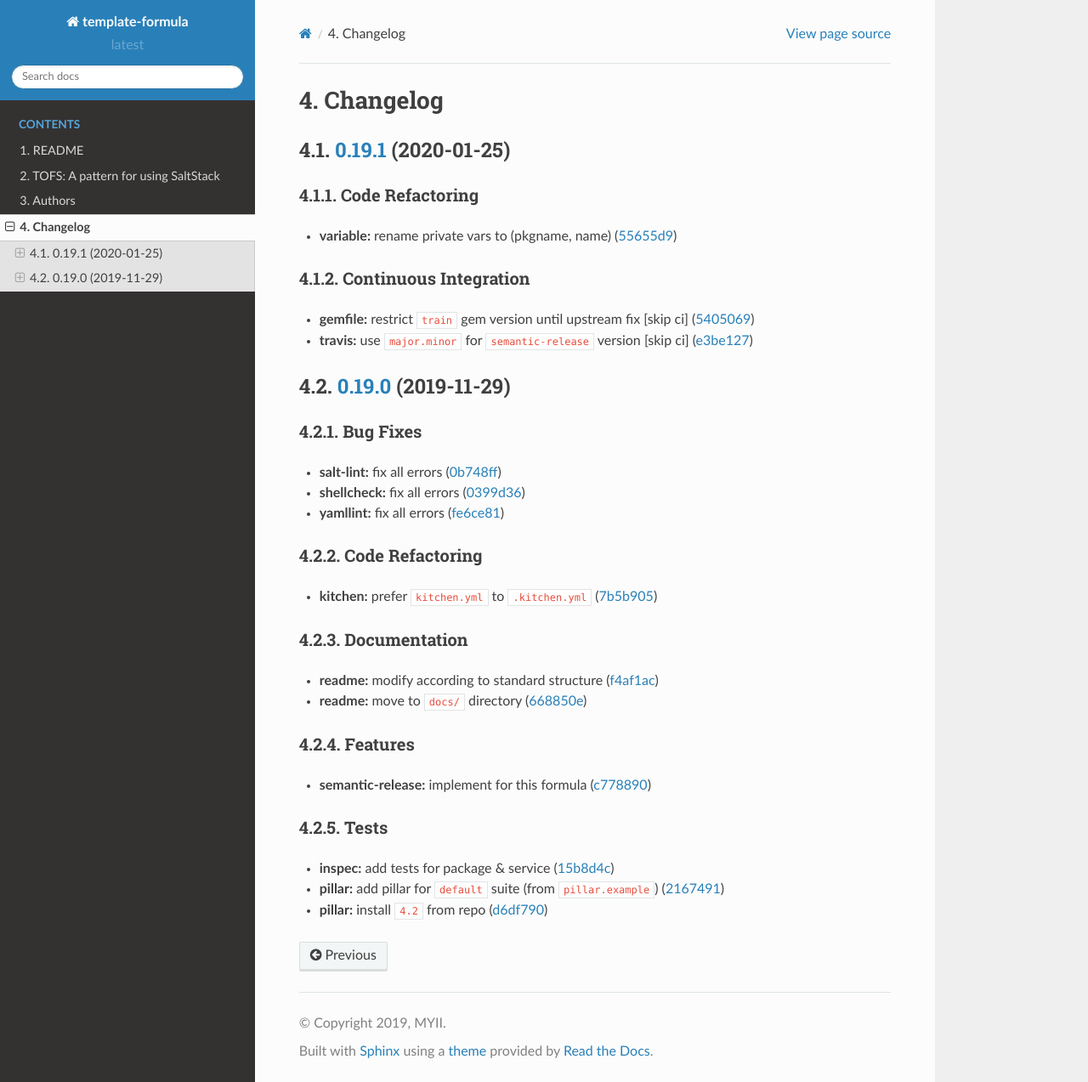
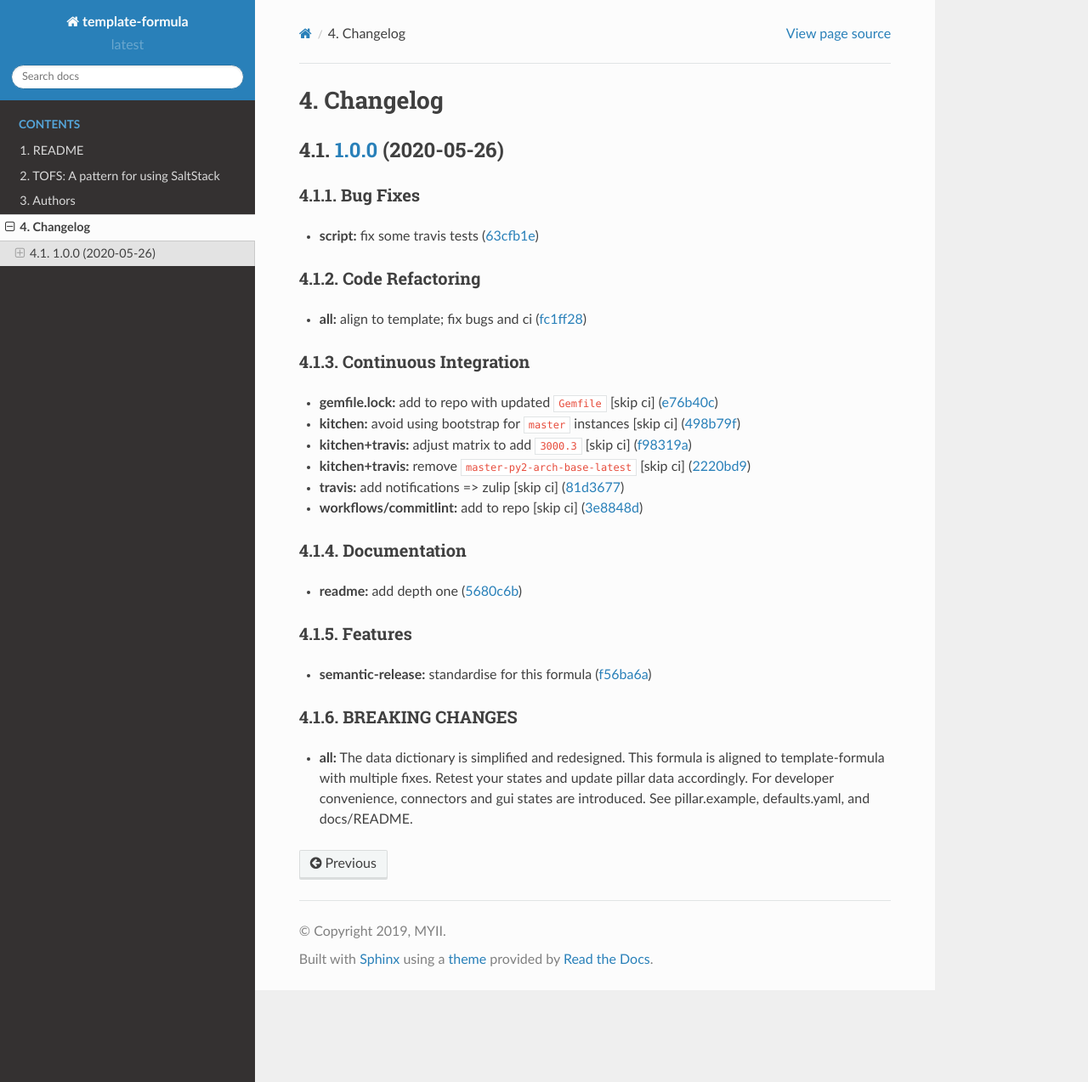
Before and after one commit to saltstack-formulas/mongodb-formula, a Sphinx documentation site: the page built from docs/CHANGELOG.rst, in a window 1280 px wide and 1273 px high. Shown: the whole window at 85% size. Built offline with Sphinx 7.4.7 and the Read the Docs theme 2.0.0, drawn with Linux system fonts in a browser that asks for light colours; pages that are not in the unit, such as notebooks, are missing from menus.

Commit message:
chore(release): 1.0.0 [skip ci]
# [1.0.0](https://github.com/saltstack-formulas/mongodb-formula/compare/v0.19.1...v1.0.0) (2020-05-26)

### Bug Fixes

* **script:** fix some travis tests ([63cfb1e](https://github.com/saltstack-formulas/mongodb-formula/commit/63cfb1e388b46f82b5e555f27839f618d49734f4))

### Code Refactoring

* **all:** align to template; fix bugs and ci ([fc1ff28](https://github.com/saltstack-formulas/mongodb-formula/commit/fc1ff28b9dc944bf9460c804e8a70d2be6cd4fb8))

### Continuous Integration

* **gemfile.lock:** add to repo with updated `Gemfile` [skip ci] ([e76b40c](https://github.com/saltstack-formulas/mongodb-formula/commit/e76b40ce14405173c1d4f88584dba8ef28c1eb07))
* **kitchen:** avoid using bootstrap for `master` instances [skip ci] ([498b79f](https://github.com/saltstack-formulas/mongodb-formula/commit/498b79f6ffaeef4560c02d805536d20c6f7d1ba7))
* **kitchen+travis:** adjust matrix to add `3000.3` [skip ci] ([f98319a](https://github.com/saltstack-formulas/mongodb-formula/commit/f98319a348c222462a0ef9bad7662e927b9f4e37))
* **kitchen+travis:** remove `master-py2-arch-base-latest` [skip ci] ([2220bd9](https://github.com/saltstack-formulas/mongodb-formula/commit/2220bd95bad711817b1deebf70184555fa3d66fc))
* **travis:** add notifications => zulip [skip ci] ([81d3677](https://github.com/saltstack-formulas/mongodb-formula/commit/81d3677a277b92b2de0998f2d98224607a32f4ac))
* **workflows/commitlint:** add to repo [skip ci] ([3e8848d](https://github.com/saltstack-formulas/mongodb-formula/commit/3e8848db7b08dd3368b969039031d61916d6a2fb))

### Documentation

* **readme:** add depth one ([5680c6b](https://github.com/saltstack-formulas/mongodb-formula/commit/5680c6b151c1db2d43fb81d7d3b02c3bea0eedc6))

### Features

* **semantic-release:** standardise for this formula ([f56ba6a](https://github.com/saltstack-formulas/mongodb-formula/commit/f56ba6ac75998b97842f897266b4c6b13d9e37c7))

### BREAKING CHANGES

* **all:** The data dictionary is simplified and redesigned.
This formula is aligned to template-formula with multiple fixes.
Retest your states and update pillar data accordingly.
For developer convenience, connectors and gui states are introduced.
See pillar.example, defaults.yaml, and docs/README.

```diff
--- a/docs/CHANGELOG.rst
+++ b/docs/CHANGELOG.rst
@@ -2,56 +2,50 @@
 Changelog
 =========
 
-`0.19.1 <https://github.com/saltstack-formulas/mongodb-formula/compare/v0.19.0...v0.19.1>`_ (2020-01-25)
-------------------------------------------------------------------------------------------------------------
+`1.0.0 <https://github.com/saltstack-formulas/mongodb-formula/compare/v0.19.1...v1.0.0>`_ (2020-05-26)
+----------------------------------------------------------------------------------------------------------
+
+Bug Fixes
+^^^^^^^^^
+
+
+* **script:** fix some travis tests (\ `63cfb1e <https://github.com/saltstack-formulas/mongodb-formula/commit/63cfb1e388b46f82b5e555f27839f618d49734f4>`_\ )
 
 Code Refactoring
 ^^^^^^^^^^^^^^^^
 
 
-* **variable:** rename private vars to (pkgname, name) (\ `55655d9 <https://github.com/saltstack-formulas/mongodb-formula/commit/55655d9d52a9b0a30c0f6ae3ac1d64aa19120bf5>`_\ )
+* **all:** align to template; fix bugs and ci (\ `fc1ff28 <https://github.com/saltstack-formulas/mongodb-formula/commit/fc1ff28b9dc944bf9460c804e8a70d2be6cd4fb8>`_\ )
 
 Continuous Integration
 ^^^^^^^^^^^^^^^^^^^^^^
 
 
-* **gemfile:** restrict ``train`` gem version until upstream fix [skip ci] (\ `5405069 <https://github.com/saltstack-formulas/mongodb-formula/commit/54050694813564fe72b6af3cc6a3797f18fd69e7>`_\ )
-* **travis:** use ``major.minor`` for ``semantic-release`` version [skip ci] (\ `e3be127 <https://github.com/saltstack-formulas/mongodb-formula/commit/e3be1276b87c1fece23c75b68342d6384c7b29f2>`_\ )
-
-`0.19.0 <https://github.com/saltstack-formulas/mongodb-formula/compare/v0.18.3...v0.19.0>`_ (2019-11-29)
-------------------------------------------------------------------------------------------------------------
-
-Bug Fixes
-^^^^^^^^^
-
-
-* **salt-lint:** fix all errors (\ `0b748ff <https://github.com/saltstack-formulas/mongodb-formula/commit/0b748ff3e1f1f2bf6b130c1af246e2d25f68cdfc>`_\ )
-* **shellcheck:** fix all errors (\ `0399d36 <https://github.com/saltstack-formulas/mongodb-formula/commit/0399d36805563a65c2f08d931eba0130002e6001>`_\ )
-* **yamllint:** fix all errors (\ `fe6ce81 <https://github.com/saltstack-formulas/mongodb-formula/commit/fe6ce812f4f4c478369d1b84e9f2975b47abb31c>`_\ )
-
-Code Refactoring
-^^^^^^^^^^^^^^^^
-
-
-* **kitchen:** prefer ``kitchen.yml`` to ``.kitchen.yml`` (\ `7b5b905 <https://github.com/saltstack-formulas/mongodb-formula/commit/7b5b905d2755743f24e1f268bd1c837891a9a722>`_\ )
+* **gemfile.lock:** add to repo with updated ``Gemfile`` [skip ci] (\ `e76b40c <https://github.com/saltstack-formulas/mongodb-formula/commit/e76b40ce14405173c1d4f88584dba8ef28c1eb07>`_\ )
+* **kitchen:** avoid using bootstrap for ``master`` instances [skip ci] (\ `498b79f <https://github.com/saltstack-formulas/mongodb-formula/commit/498b79f6ffaeef4560c02d805536d20c6f7d1ba7>`_\ )
+* **kitchen+travis:** adjust matrix to add ``3000.3`` [skip ci] (\ `f98319a <https://github.com/saltstack-formulas/mongodb-formula/commit/f98319a348c222462a0ef9bad7662e927b9f4e37>`_\ )
+* **kitchen+travis:** remove ``master-py2-arch-base-latest`` [skip ci] (\ `2220bd9 <https://github.com/saltstack-formulas/mongodb-formula/commit/2220bd95bad711817b1deebf70184555fa3d66fc>`_\ )
+* **travis:** add notifications => zulip [skip ci] (\ `81d3677 <https://github.com/saltstack-formulas/mongodb-formula/commit/81d3677a277b92b2de0998f2d98224607a32f4ac>`_\ )
+* **workflows/commitlint:** add to repo [skip ci] (\ `3e8848d <https://github.com/saltstack-formulas/mongodb-formula/commit/3e8848db7b08dd3368b969039031d61916d6a2fb>`_\ )
 
 Documentation
 ^^^^^^^^^^^^^
 
 
-* **readme:** modify according to standard structure (\ `f4af1ac <https://github.com/saltstack-formulas/mongodb-formula/commit/f4af1ac5d67632e0857e00d85252b112fc427b25>`_\ )
-* **readme:** move to ``docs/`` directory (\ `668850e <https://github.com/saltstack-formulas/mongodb-formula/commit/668850eb36e133f6c59f9e27ad3c6be32189a745>`_\ )
+* **readme:** add depth one (\ `5680c6b <https://github.com/saltstack-formulas/mongodb-formula/commit/5680c6b151c1db2d43fb81d7d3b02c3bea0eedc6>`_\ )
 
 Features
 ^^^^^^^^
 
 
-* **semantic-release:** implement for this formula (\ `c778890 <https://github.com/saltstack-formulas/mongodb-formula/commit/c778890fb6c535f4dd244e78375f75aae64cd0f4>`_\ )
+* **semantic-release:** standardise for this formula (\ `f56ba6a <https://github.com/saltstack-formulas/mongodb-formula/commit/f56ba6ac75998b97842f897266b4c6b13d9e37c7>`_\ )
 
-Tests
-^^^^^
+BREAKING CHANGES
+^^^^^^^^^^^^^^^^
 
 
-* **inspec:** add tests for package & service (\ `15b8d4c <https://github.com/saltstack-formulas/mongodb-formula/commit/15b8d4c820a20e6ccddcf3b4ecb5e6ddc6ad2e8e>`_\ )
-* **pillar:** add pillar for ``default`` suite (from ``pillar.example``\ ) (\ `2167491 <https://github.com/saltstack-formulas/mongodb-formula/commit/216749170953cb9122e0558a2e74f9e774c2f67e>`_\ )
-* **pillar:** install ``4.2`` from repo (\ `d6df790 <https://github.com/saltstack-formulas/mongodb-formula/commit/d6df790c83c541aa50d589a60f93c6d40c7ffa5b>`_\ )
+* **all:** The data dictionary is simplified and redesigned.
+  This formula is aligned to template-formula with multiple fixes.
+  Retest your states and update pillar data accordingly.
+  For developer convenience, connectors and gui states are introduced.
+  See pillar.example, defaults.yaml, and docs/README.
```
Also changed, not shown: AUTHORS.md (+4 -3 lines), CHANGELOG.md (added, +42 -0 lines), docs/AUTHORS.rst (+8 -5 lines), 1 other file.
